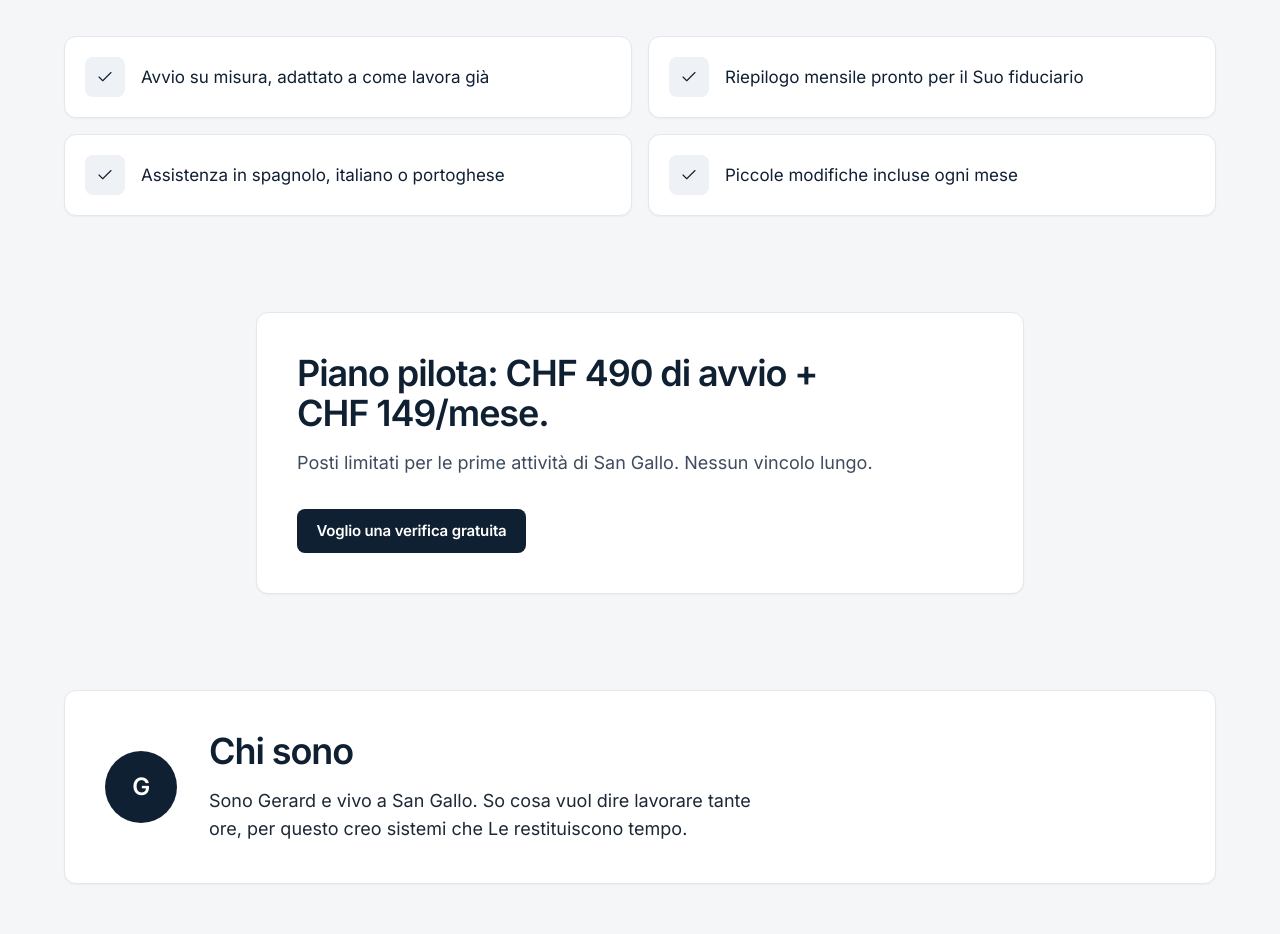
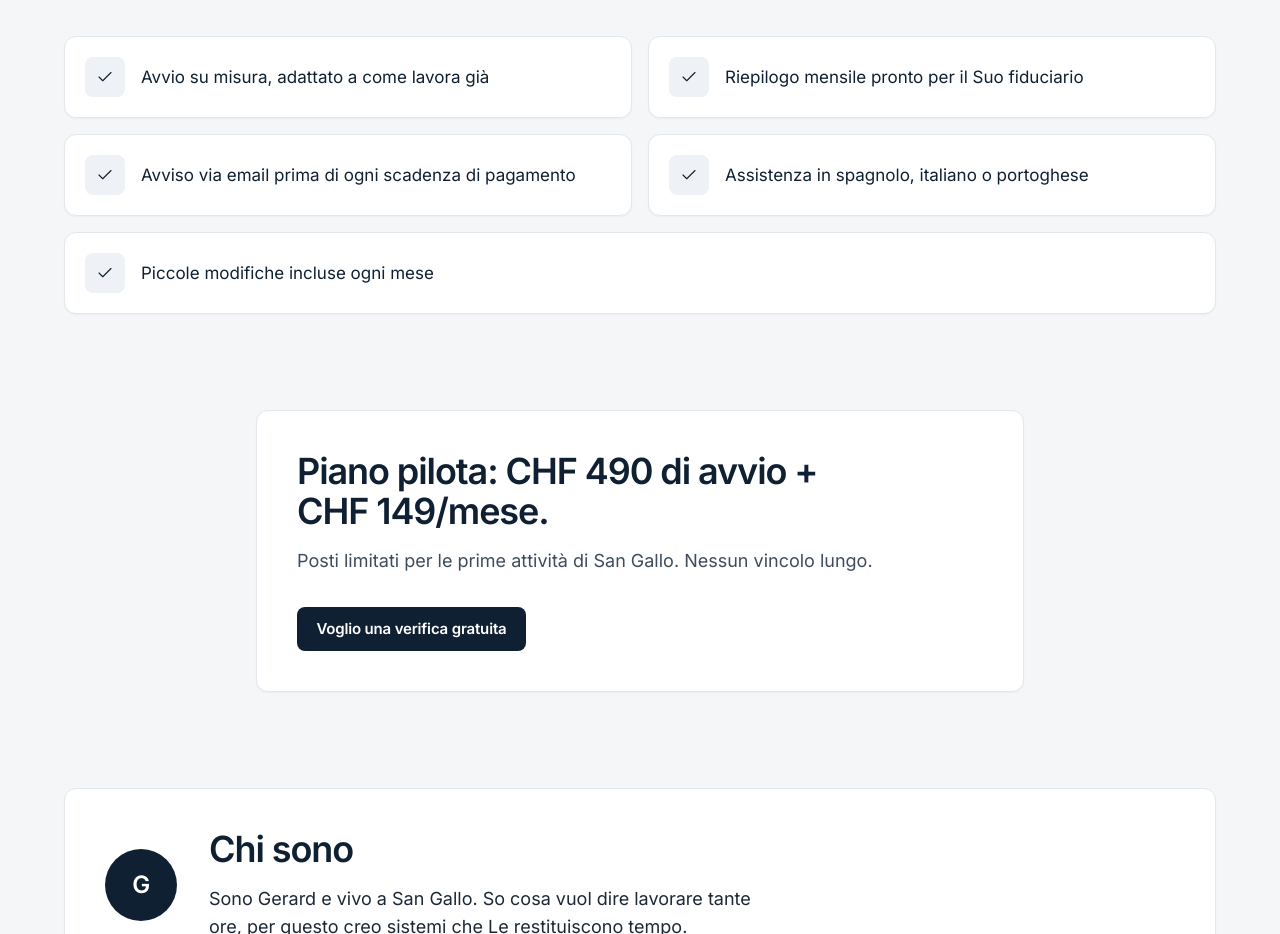
Before and after one commit to gpastoraltarriba/facturas-en-orden, a website: page it.html in a window 1280 px wide. Shown: the part 1360-2294 px from the top of the page. Drawn offline with Linux system fonts and the light colour scheme.

Commit message:
Landing: aviso antes de cada vencimiento en «Qué incluye» (ES/PT/IT)
Co-Authored-By: Claude Opus 5.5 <noreply@anthropic.com>

```diff
--- a/it.html
+++ b/it.html
@@ -188,9 +188,15 @@
               <span class="icon" aria-hidden="true">
                 <svg width="18" height="18" viewBox="0 0 24 24" fill="none" stroke="currentColor" stroke-width="1.5" stroke-linecap="round" stroke-linejoin="round"><path d="M20 6 9 17l-5-5"></path></svg>
               </span>
+              <span class="pt-1.5">Avviso via email prima di ogni scadenza di pagamento</span>
+            </li>
+            <li class="card flex items-start gap-4 p-5 text-navy">
+              <span class="icon" aria-hidden="true">
+                <svg width="18" height="18" viewBox="0 0 24 24" fill="none" stroke="currentColor" stroke-width="1.5" stroke-linecap="round" stroke-linejoin="round"><path d="M20 6 9 17l-5-5"></path></svg>
+              </span>
               <span class="pt-1.5">Assistenza in spagnolo, italiano o portoghese</span>
             </li>
-            <li class="card flex items-start gap-4 p-5 text-navy">
+            <li class="card flex items-start gap-4 p-5 text-navy sm:col-span-2">
               <span class="icon" aria-hidden="true">
                 <svg width="18" height="18" viewBox="0 0 24 24" fill="none" stroke="currentColor" stroke-width="1.5" stroke-linecap="round" stroke-linejoin="round"><path d="M20 6 9 17l-5-5"></path></svg>
               </span>
```
Also changed, not shown: index.html (+7 -1 lines), pt.html (+7 -1 lines), assets/styles.css.
